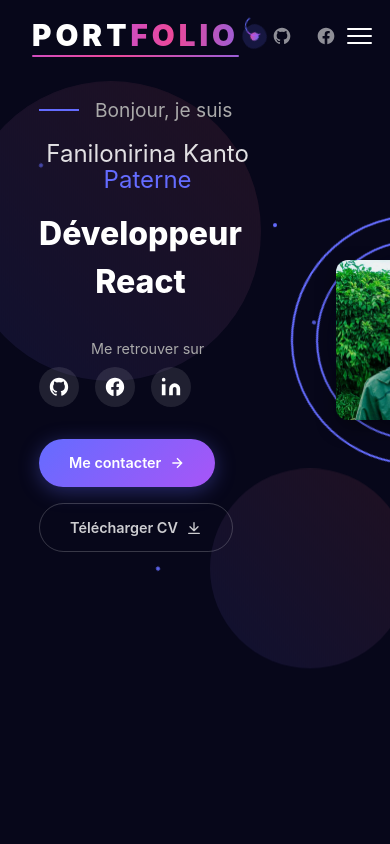
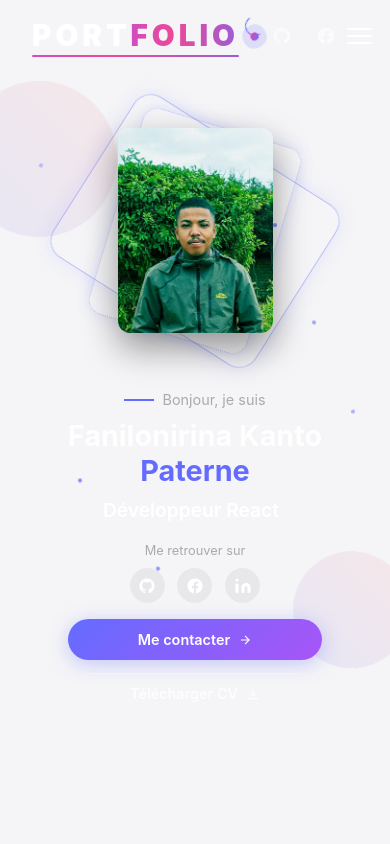
Before and after one commit to Paterne-2002/PaternePortfolio, a React (Vite) app: page / in a window 390 px wide. Shown: the top 844 px of the page. Built offline with nearby package versions, Linux system fonts and the light colour scheme.

Commit message:
responsivité

```diff
--- a/src/styles/Home.css
+++ b/src/styles/Home.css
@@ -1,11 +1,17 @@
-/* Home section styles */
+/* Home section styles - Version avec anneaux adaptés au format portrait */
+
+:root {
+  --mobile-padding: 1rem;
+  --tablet-padding: 2rem;
+  --desktop-padding: 10%;
+}
 
 .home {
   position: relative;
   min-height: 100vh;
   display: flex;
   align-items: center;
-  padding: 6rem 10%;
+  padding: 6rem var(--desktop-padding);
   overflow: hidden;
   background: #07071a;
 }
@@ -14,7 +20,7 @@
   display: flex;
   align-items: center;
   justify-content: space-between;
-  max-width: 1100px;
+  max-width: 1200px;
   margin: 0 auto;
   width: 100%;
   position: relative;
@@ -22,6 +28,7 @@
   gap: 5rem;
 }
 
+/* Éléments décoratifs */
 .home__blob {
   position: absolute;
   border-radius: 50%;
@@ -31,24 +38,23 @@
 }
 
 .home__blob--1 {
-  width: 300px;
-  height: 300px;
+  width: min(300px, 40vw);
+  height: min(300px, 40vw);
   top: 10%;
   left: -10%;
-  animation-delay: 0s;
 }
 
 .home__blob--2 {
-  width: 200px;
-  height: 200px;
+  width: min(200px, 30vw);
+  height: min(200px, 30vw);
   bottom: 20%;
   right: -5%;
   animation-delay: 2s;
 }
 
 @keyframes float {
-  0%, 100% { transform: translateY(0px); }
-  50% { transform: translateY(-20px); }
+  0%, 100% { transform: translateY(0px) rotate(0deg); }
+  50% { transform: translateY(-20px) rotate(5deg); }
 }
 
 .home__grid {
@@ -60,14 +66,14 @@
   background-image:
     linear-gradient(rgba(255,255,255,0.03) 1px, transparent 1px),
     linear-gradient(90deg, rgba(255,255,255,0.03) 1px, transparent 1px);
-  background-size: 50px 50px;
+  background-size: min(50px, 5vw) min(50px, 5vw);
   z-index: -1;
 }
 
 .home__particle {
   position: absolute;
-  width: 4px;
-  height: 4px;
+  width: clamp(2px, 4px, 6px);
+  height: clamp(2px, 4px, 6px);
   background: var(--color-primary);
   border-radius: 50%;
   animation: particleFloat 8s ease-in-out infinite;
@@ -81,10 +87,11 @@
 .home__particle--6 { top: 50%; left: 90%; animation-delay: 5s; }
 
 @keyframes particleFloat {
-  0%, 100% { transform: translateY(0px) rotate(0deg); opacity: 0.5; }
-  50% { transform: translateY(-30px) rotate(180deg); opacity: 1; }
+  0%, 100% { transform: translateY(0px) rotate(0deg); opacity: 0.3; }
+  50% { transform: translateY(-30px) rotate(180deg); opacity: 0.8; }
 }
 
+/* Contenu principal */
 .home__content {
   flex: 1;
   max-width: 600px;
@@ -92,25 +99,27 @@
 }
 
 .home__greeting {
-  font-size: 1.2rem;
+  font-size: clamp(0.9rem, 1.2vw, 1.2rem);
   color: var(--color-text-muted);
-  margin-bottom: var(--spacing-md);
+  margin-bottom: clamp(0.5rem, 1vw, 1rem);
   display: flex;
   align-items: center;
-  gap: var(--spacing-md);
+  gap: clamp(0.5rem, 1vw, 1rem);
+  flex-wrap: wrap;
 }
 
 .home__greeting-line {
-  width: 40px;
+  width: clamp(30px, 4vw, 40px);
   height: 2px;
   background: var(--color-primary);
+  flex-shrink: 0;
 }
 
 .home__name {
-  font-size: 2rem;
-  font-weight: 400;
-  margin-bottom: var(--spacing-md);
-  line-height: 1.1;
+  font-size: clamp(1.8rem, 5vw, 3.5rem);
+  font-weight: 700;
+  margin-bottom: clamp(0.5rem, 1.5vw, 1rem);
+  line-height: 1.2;
 }
 
 .home__name-line {
@@ -122,14 +131,15 @@
 }
 
 .home__role-wrapper {
-  font-size: 2.5rem;
-  font-weight: 800;
+  font-size: clamp(1.2rem, 3vw, 2.5rem);
+  font-weight: 600;
   color: var(--color-text-muted);
-  margin-bottom: var(--spacing-lg);
+  margin-bottom: clamp(1rem, 2vw, 2rem);
   min-height: 1.5em;
   display: flex;
   align-items: center;
   gap: 2px;
+  flex-wrap: wrap;
 }
 
 .home__role {
@@ -138,6 +148,7 @@
 
 .home__cursor {
   animation: blink 1s infinite;
+  font-weight: 300;
 }
 
 @keyframes blink {
@@ -145,28 +156,30 @@
   51%, 100% { opacity: 0; }
 }
 
+/* Section sociale */
 .home__socials {
-  margin-bottom: var(--spacing-lg);
+  margin-bottom: clamp(1rem, 2vw, 2rem);
 }
 
 .home__socials-label {
   display: block;
-  font-size: 0.9rem;
+  font-size: clamp(0.8rem, 0.9vw, 0.9rem);
   color: var(--color-text-muted);
-  margin-bottom: var(--spacing-sm);
+  margin-bottom: clamp(0.5rem, 1vw, 0.8rem);
 }
 
 .home__socials-icons {
   display: flex;
-  gap: var(--spacing-md);
+  gap: clamp(0.5rem, 1vw, 1rem);
+  flex-wrap: wrap;
 }
 
 .home__social-link {
   display: flex;
   align-items: center;
   justify-content: center;
-  width: 40px;
-  height: 40px;
+  width: clamp(35px, 5vw, 40px);
+  height: clamp(35px, 5vw, 40px);
   border-radius: 50%;
   background: rgba(255,255,255,0.1);
   color: var(--color-text);
@@ -175,124 +188,343 @@
 
 .home__social-link:hover {
   background: var(--color-primary);
-  transform: translateY(-2px);
+  transform: translateY(-3px);
 }
 
+.home__social-link svg {
+  width: clamp(18px, 2.5vw, 22px);
+  height: clamp(18px, 2.5vw, 22px);
+}
+
+/* Boutons CTA */
 .home__ctas {
   display: flex;
-  gap: var(--spacing-md);
+  gap: clamp(0.8rem, 1.5vw, 1.5rem);
   flex-wrap: wrap;
 }
 
+.home__ctas .btn {
+  display: inline-flex;
+  align-items: center;
+  gap: 0.5rem;
+  padding: clamp(0.6rem, 1.5vw, 1rem) clamp(1rem, 2vw, 1.8rem);
+  font-size: clamp(0.9rem, 1.1vw, 1rem);
+}
+
+.home__ctas .btn svg {
+  width: clamp(14px, 1.8vw, 18px);
+  height: clamp(14px, 1.8vw, 18px);
+}
+
+/* Photo et anneaux - Version portrait */
 .home__photo {
   position: relative;
   flex-shrink: 0;
   z-index: 2;
+  display: flex;
+  justify-content: center;
+  align-items: center;
 }
 
-.home__photo-ring {
+/* Anneaux extérieur - Format ovale portrait */
+.home__photo-ring--outer {
   position: absolute;
-  border-radius: 50%;
-  border: 2px solid var(--color-primary);
-  animation: rotate 20s linear infinite;
-}
-
-.home__photo-ring--outer {
-  width: 300px;
-  height: 300px;
+  width: clamp(280px, 30vw, 350px);
+  height: clamp(360px, 40vw, 450px);
   top: 50%;
   left: 50%;
   transform: translate(-50%, -50%);
-  animation-delay: 0s;
+  border: 2px solid var(--color-primary);
+  border-radius: 20px; /* Coins arrondis pour correspondre à l'image */
+  animation: rotate-portrait 20s linear infinite;
+  opacity: 0.6;
+  box-shadow: 0 0 20px rgba(100, 108, 255, 0.3);
 }
 
+/* Anneaux intérieur - Format ovale portrait */
 .home__photo-ring--inner {
-  width: 250px;
-  height: 250px;
+  position: absolute;
+  width: clamp(240px, 25vw, 310px);
+  height: clamp(320px, 35vw, 410px);
   top: 50%;
   left: 50%;
   transform: translate(-50%, -50%);
-  animation-delay: -10s;
+  border: 2px solid var(--color-primary);
+  border-radius: 15px; /* Coins légèrement moins arrondis */
+  animation: rotate-portrait 15s linear infinite reverse;
+  opacity: 0.8;
+  box-shadow: 0 0 15px rgba(100, 108, 255, 0.4);
+  border-style: dotted; /* Style différent pour l'anneau intérieur */
 }
 
-@keyframes rotate {
-  from { transform: translate(-50%, -50%) rotate(0deg); }
-  to { transform: translate(-50%, -50%) rotate(360deg); }
+/* Animation de rotation adaptée au format portrait */
+@keyframes rotate-portrait {
+  0% {
+    transform: translate(-50%, -50%) rotate(0deg);
+  }
+  100% {
+    transform: translate(-50%, -50%) rotate(360deg);
+  }
 }
 
+/* Effet de brillance */
 .home__photo-glow {
   position: absolute;
-  width: 220px;
-  height: 220px;
+  width: clamp(220px, 24vw, 300px);
+  height: clamp(300px, 34vw, 400px);
   top: 50%;
   left: 50%;
   transform: translate(-50%, -50%);
-  background: radial-gradient(circle, rgba(100, 108, 255, 0.3) 0%, transparent 70%);
-  border-radius: 50%;
-  animation: pulse 3s ease-in-out infinite;
+  background: radial-gradient(circle, rgba(100, 108, 255, 0.2) 0%, transparent 70%);
+  border-radius: 15px;
+  animation: pulse-portrait 3s ease-in-out infinite;
+  filter: blur(5px);
 }
 
-@keyframes pulse {
-  0%, 100% { opacity: 0.5; transform: translate(-50%, -50%) scale(1); }
-  50% { opacity: 1; transform: translate(-50%, -50%) scale(1.05); }
+@keyframes pulse-portrait {
+  0%, 100% {
+    opacity: 0.3;
+    transform: translate(-50%, -50%) scale(1);
+  }
+  50% {
+    opacity: 0.6;
+    transform: translate(-50%, -50%) scale(1.05);
+  }
 }
 
+/* Placeholder de l'image */
 .home__photo-placeholder {
-  width: 300px;   /* taille plus grande */
-  height: 400px;  /* forme verticale type portrait */
-  border-radius: 12px; /* coins légèrement arrondis, mais pas rond */
+  width: clamp(220px, 24vw, 300px);
+  height: clamp(300px, 34vw, 400px);
+  border-radius: 12px;
   overflow: hidden;
   position: relative;
   z-index: 3;
-  box-shadow: 0 8px 20px rgba(0,0,0,0.4); /* effet élégant pour portfolio */
+  box-shadow: 0 15px 35px rgba(0,0,0,0.4);
+  transition: all 0.3s ease;
+}
+
+.home__photo-placeholder:hover {
+  transform: translateY(-8px) scale(1.02);
+  box-shadow: 0 20px 45px rgba(100, 108, 255, 0.3);
 }
 
 .home__photo-placeholder img {
   width: 100%;
   height: 100%;
-  object-fit: cover; /* garde une belle proportion */
+  object-fit: cover;
+  transition: transform 0.5s ease;
 }
 
+.home__photo-placeholder:hover img {
+  transform: scale(1.08);
+}
 
-/* Responsive */
+/* Breakpoints responsives */
+@media (max-width: 1024px) {
+  .home {
+    padding: 5rem var(--tablet-padding);
+  }
+
+  .home__inner {
+    gap: 3rem;
+  }
+}
+
 @media (max-width: 768px) {
   .home {
+    padding: 4rem var(--mobile-padding);
+    min-height: auto;
+  }
+
+  .home__inner {
     flex-direction: column;
+    gap: 2.5rem;
     text-align: center;
-    padding: 6rem 10%;
+  }
+
+  .home__content {
+    max-width: 100%;
+  }
+
+  .home__greeting {
+    justify-content: center;
+  }
+
+  .home__socials-icons {
+    justify-content: center;
+  }
+
+  .home__ctas {
+    justify-content: center;
+  }
+
+  .home__photo {
+    order: -1;
+    margin-bottom: 1rem;
+  }
+
+  /* Ajustement des anneaux pour tablette */
+  .home__photo-ring--outer {
+    width: 240px;
+    height: 300px;
+  }
+
+  .home__photo-ring--inner {
+    width: 210px;
+    height: 270px;
+  }
+
+  .home__photo-glow {
+    width: 200px;
+    height: 260px;
+  }
+
+  .home__photo-placeholder {
+    width: 200px;
+    height: 260px;
+  }
+}
+
+@media (max-width: 480px) {
+  .home {
+    padding: 3rem var(--mobile-padding);
+  }
+
+  .home__name {
+    font-size: 1.8rem;
+  }
+
+  .home__role-wrapper {
+    font-size: 1.2rem;
+    justify-content: center;
+  }
+
+  /* Ajustement des anneaux pour mobile */
+  .home__photo-ring--outer {
+    width: 190px;
+    height: 240px;
+    border-width: 1.5px;
+  }
+
+  .home__photo-ring--inner {
+    width: 165px;
+    height: 215px;
+    border-width: 1.5px;
+  }
+
+  .home__photo-glow {
+    width: 155px;
+    height: 205px;
+  }
+
+  .home__photo-placeholder {
+    width: 155px;
+    height: 205px;
+  }
+
+  .home__ctas {
+    flex-direction: column;
+    width: 100%;
+    gap: 0.8rem;
+  }
+
+  .home__ctas .btn {
+    width: 100%;
+    justify-content: center;
+  }
+
+  .home__socials-icons {
+    gap: 0.8rem;
+  }
+}
+
+@media (max-width: 360px) {
+  /* Ajustement des anneaux pour très petits écrans */
+  .home__photo-ring--outer {
+    width: 160px;
+    height: 200px;
+  }
+
+  .home__photo-ring--inner {
+    width: 140px;
+    height: 180px;
+  }
+
+  .home__photo-glow {
+    width: 130px;
+    height: 170px;
+  }
+
+  .home__photo-placeholder {
+    width: 130px;
+    height: 170px;
   }
 
   .home__name {
     font-size: 1.5rem;
   }
+}
 
-  .home__role-wrapper {
-    font-size: 2rem;
-    font-weight: 800;
+/* Support des écrans très hauts */
+@media (min-height: 900px) and (min-width: 769px) {
+  .home {
+    min-height: 100vh;
   }
 
-  .home__photo {
-    margin-top: var(--spacing-lg);
+  .home__photo-ring--outer {
+    width: 350px;
+    height: 450px;
+  }
+
+  .home__photo-ring--inner {
+    width: 310px;
+    height: 410px;
+  }
+
+  .home__photo-placeholder {
+    width: 300px;
+    height: 400px;
+  }
+}
+
+/* Préférences de réduction de mouvement */
+@media (prefers-reduced-motion: reduce) {
+  .home__blob,
+  .home__particle,
+  .home__photo-ring--outer,
+  .home__photo-ring--inner,
+  .home__photo-glow,
+  .home__photo-placeholder,
+  .home__social-link {
+    animation: none !important;
+    transition: none !important;
+  }
+
+  .home__photo-placeholder:hover {
+    transform: none;
+  }
+}
+
+/* Mode clair */
+@media (prefers-color-scheme: light) {
+  .home {
+    background: #f5f5f7;
+  }
+
+  .home__social-link {
+    background: rgba(0,0,0,0.05);
+  }
+
+  .home__grid {
+    background-image:
+      linear-gradient(rgba(0,0,0,0.03) 1px, transparent 1px),
+      linear-gradient(90deg, rgba(0,0,0,0.03) 1px, transparent 1px);
   }
 
   .home__photo-ring--outer,
   .home__photo-ring--inner {
-    width: 250px;
-    height: 250px;
-  }
-
-  .home__photo-ring--inner {
-    width: 200px;
-    height: 200px;
-  }
-
-  .home__photo-glow {
-    width: 180px;
-    height: 180px;
-  }
-
-  .home__photo-placeholder {
-    width: 160px;
-    height: 160px;
+    border-color: var(--color-primary);
+    opacity: 0.4;
   }
 }
```
